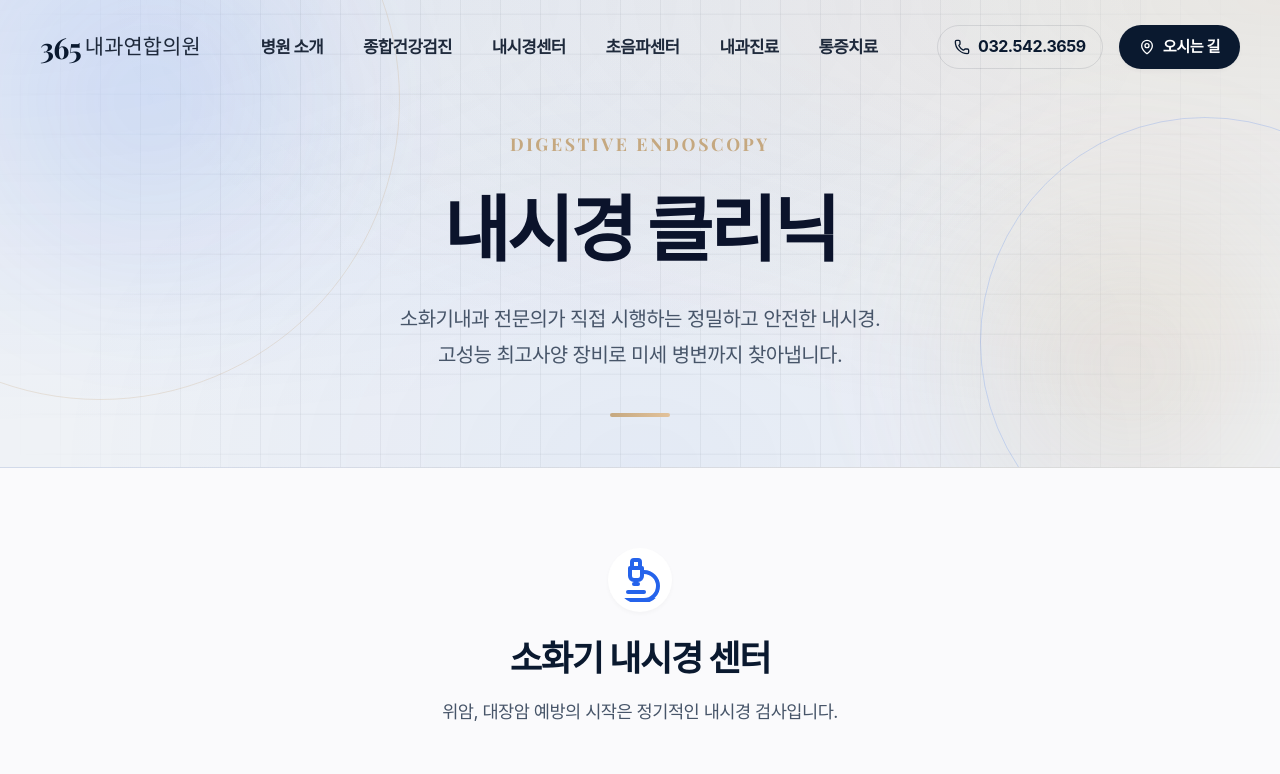
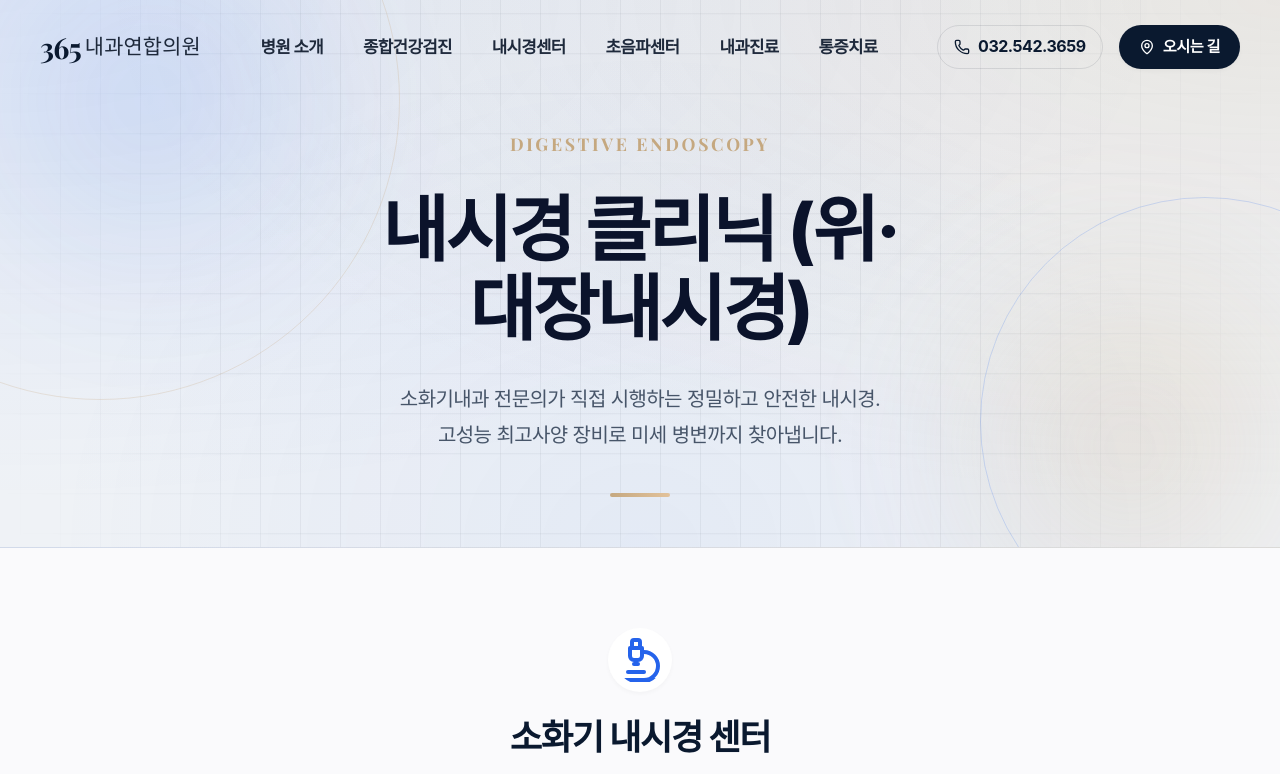
Before and after one commit to bnam1321-bit/365-clinic-web, a Next.js app: page /endoscopy in a window 1280 px wide. Shown: the top 774 px of the page. Built offline with nearby package versions, Linux system fonts and the light colour scheme; a web font is replaced by a local one.

Commit message:
Delete 을지의과대학 외래교수 from Lee Hyun-seok doctor profile and update endoscopy title to 내시경 클리닉 (위·대장내시경)

```diff
--- a/src/app/about/page.tsx
+++ b/src/app/about/page.tsx
@@ -61,7 +61,6 @@ export default function About() {
                                     <p className="card-subtitle">내과 전문의 / 소화기 내시경 전문의</p>
                                     <ul className="editorial-list">
                                         <li>차의과대학 외래교수</li>
-                                        <li>을지의과대학 외래교수</li>
                                         <li>대한 소화기학회 평생회원</li>
                                         <li>대한 소화기 내시경학회 평생회원</li>
                                         <li>대한 소화관 운동학회 정회원</li>
--- a/src/app/endoscopy/page.tsx
+++ b/src/app/endoscopy/page.tsx
@@ -3,7 +3,7 @@ import { Microscope, AlertCircle, Scissors, Activity, ShieldCheck } from "lucide
 import type { Metadata } from "next";
 
 export const metadata: Metadata = {
-    title: "내시경클리닉 | 365내과연합의원",
+    title: "내시경 클리닉 (위·대장내시경) | 365내과연합의원",
     description: "위내시경, 대장내시경, 용종절제술 및 주의사항 안내.",
 };
 
@@ -15,7 +15,7 @@ export default function EndoscopyPage() {
 
             <SplitHero
                 badge="DIGESTIVE ENDOSCOPY"
-                title="내시경 클리닉"
+                title="내시경 클리닉 (위·대장내시경)"
                 subtitle={<>소화기내과 전문의가 직접 시행하는 정밀하고 안전한 내시경.<br />고성능 최고사양 장비로 미세 병변까지 찾아냅니다.</>}
             />
 
--- a/src/app/page.tsx
+++ b/src/app/page.tsx
@@ -52,7 +52,7 @@ export default function Home() {
                 <div className={`${styles.bentoCard} ${styles.cardEndoscopy}`}>
                   <div className={styles.bentoContent}>
                     <div className={styles.cardIcon}><Microscope size={36} /></div>
-                    <h3>내시경 클리닉</h3>
+                    <h3>내시경 클리닉 (위·대장내시경)</h3>
                     <p>고성능 고화질 내시경 장비로 미세 용종까지 정확하게 발견하고 제거합니다.</p>
                   </div>
                   <div className={styles.cardArrow}><ArrowRight size={24} /></div>
```
